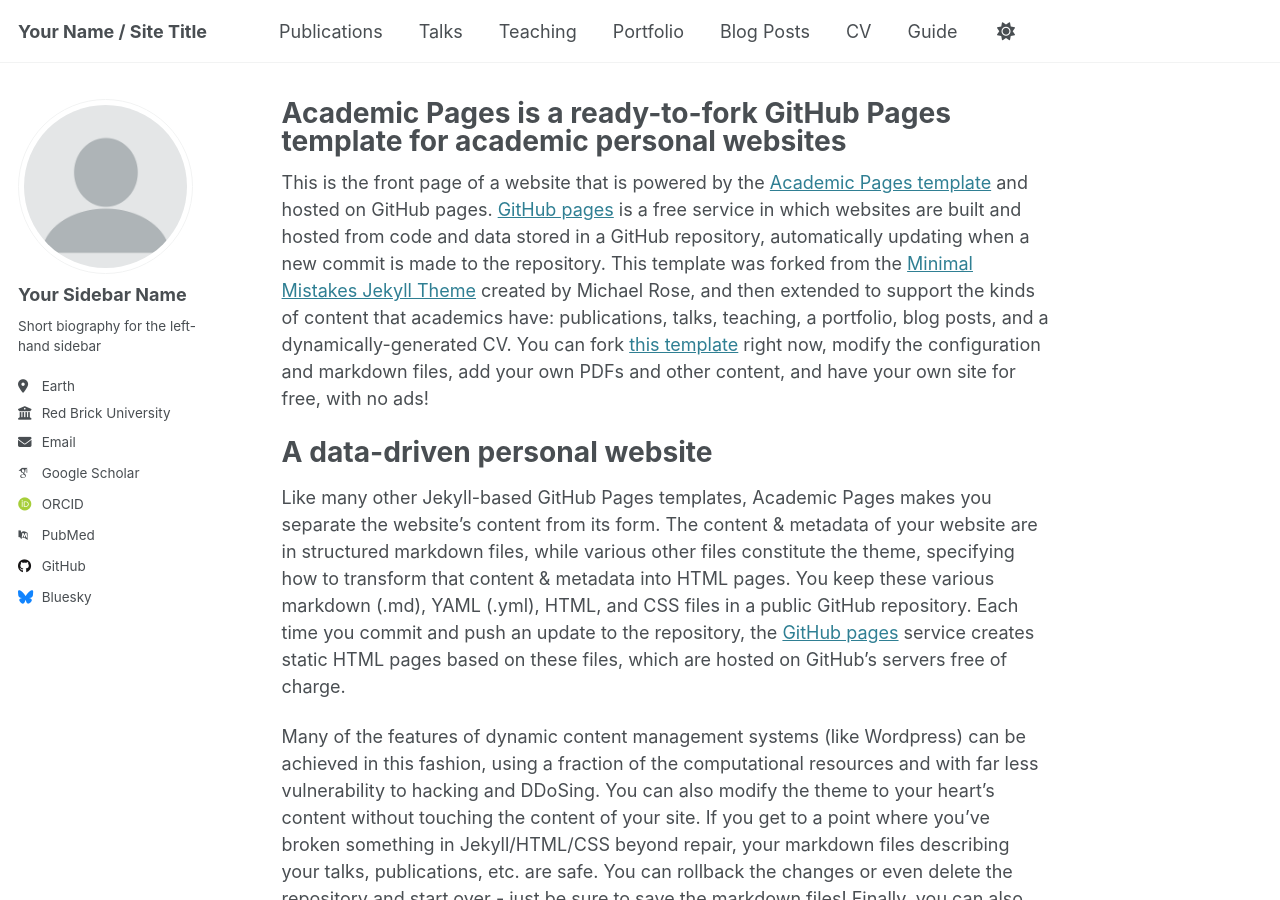
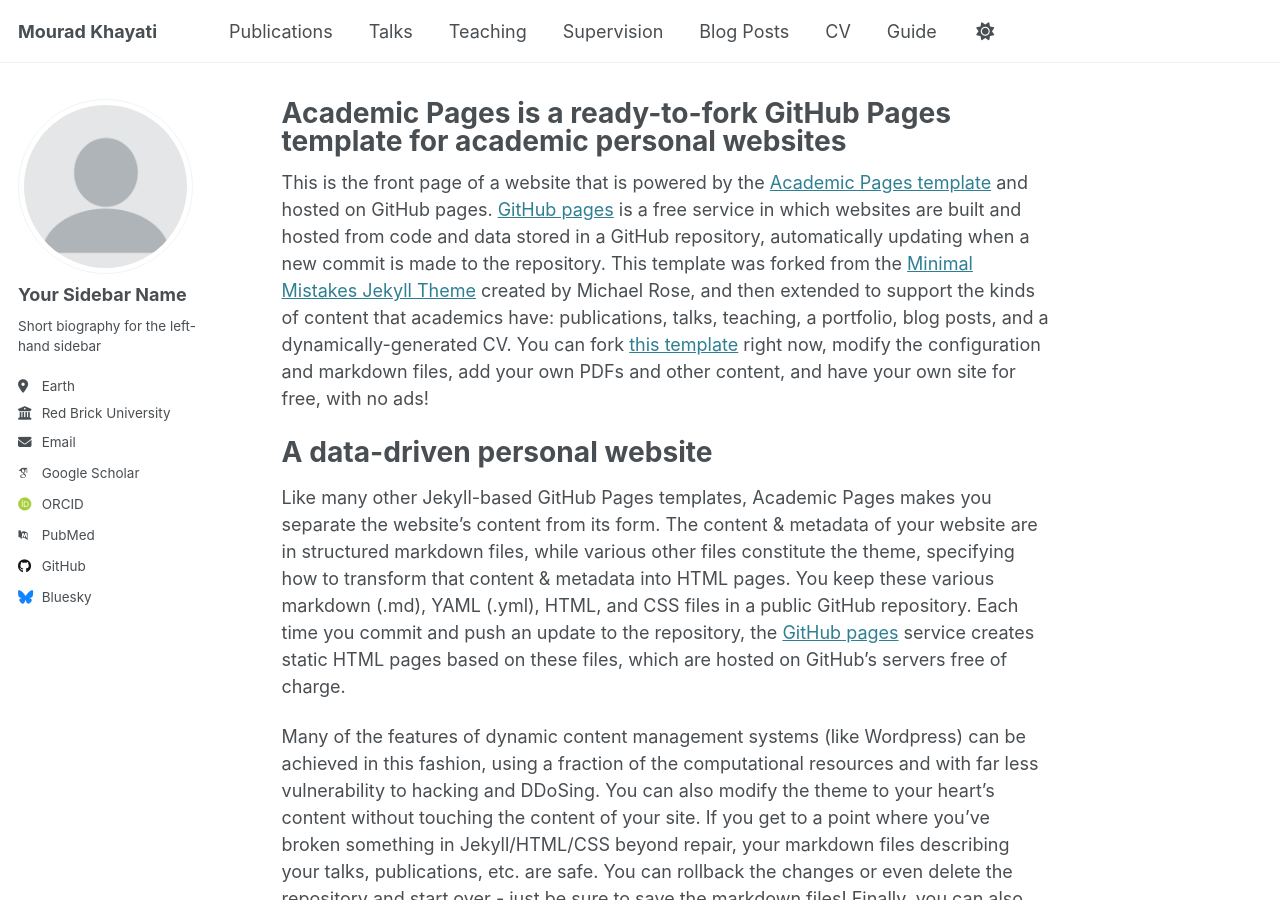
Before and after one commit to mkhayati/mkhayati.github.io, a Jekyll site: the page built from _pages/about.md, in a window 1280 px wide and 900 px high. Built offline with Jekyll 4.4.1, drawn with Linux system fonts in a browser that asks for light colours; some web fonts are replaced.

Commit message:
first edit

```diff
--- a/_config.yml
+++ b/_config.yml
@@ -9,7 +9,7 @@
 # Basic Site Settings
 locale                   : "en-US"
 site_theme               : "default"
-title                    : "Your Name / Site Title"
+title                    : "Mourad Khayati"
 title_separator          : "-"
 name                     : &name "Mourad Khayati"
 description              : &description "personal description"
--- a/_data/navigation.yml
+++ b/_data/navigation.yml
@@ -17,8 +17,8 @@
   - title: "Teaching"
     url: /teaching/
 
-  - title: "Portfolio"
-    url: /portfolio/
+  - title: "Supervision"
+    url: /Supervision/
 
   - title: "Blog Posts"
     url: /year-archive/
```
